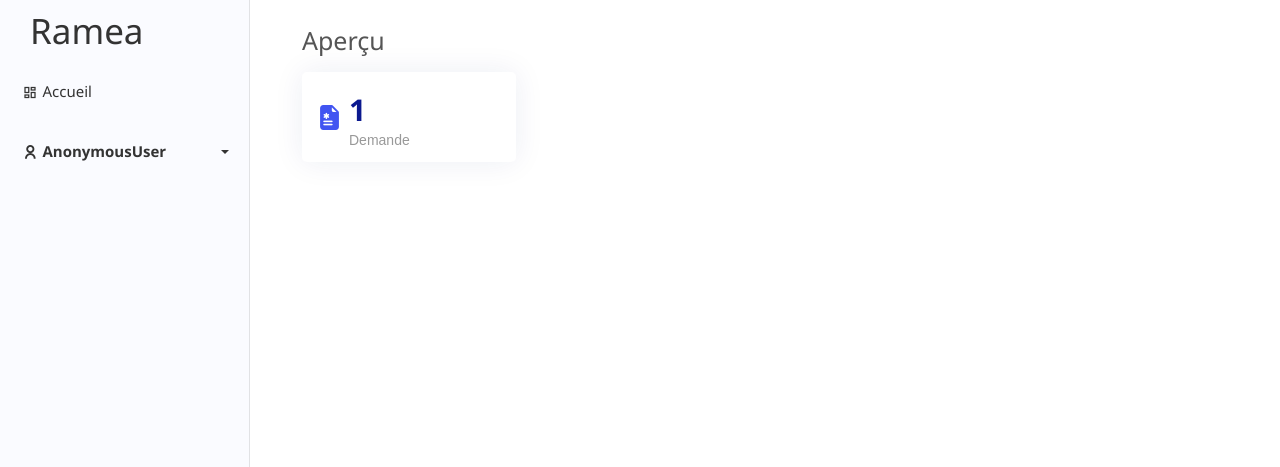
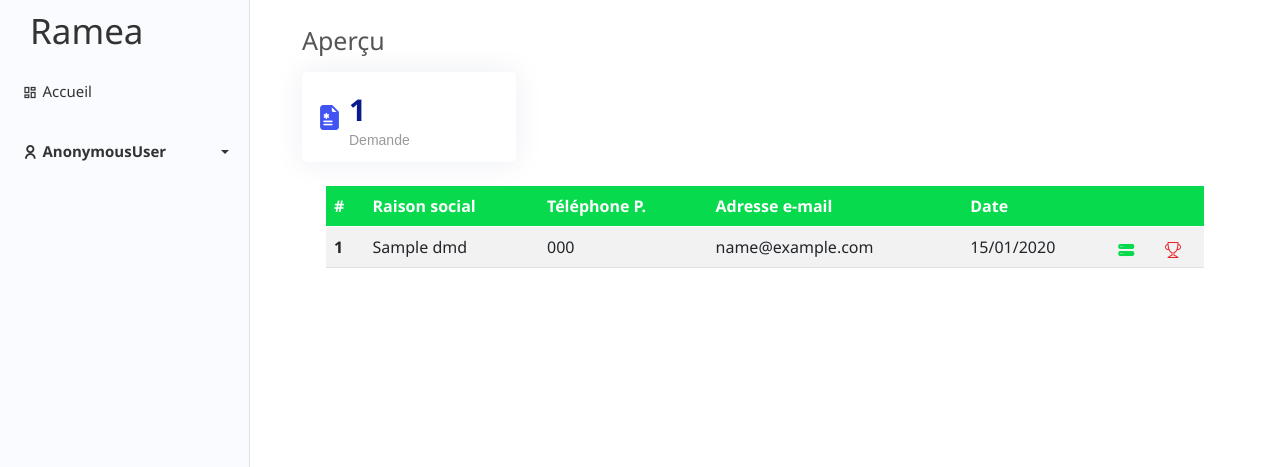
Before and after one commit to iamwinner422/ramea-webapp, a Django app: template templates/panel/index.html in a window 1280 px wide. Shown: the top 467 px of the page. Run offline with Django 3.2, Linux system fonts and the light colour scheme; the template is opened without the code that fills it: most values are stand-ins (such as "Sample title", 1, 10 or a date in 2020); some libraries are stand-ins or nearby versions.

Commit message:
Affichages des données sur templates>panel>index.html

```diff
--- a/templates/panel/index.html
+++ b/templates/panel/index.html
@@ -62,9 +62,43 @@
                     </div>
                 </div>
             </section>
+            <br>
             <div class="container-fluid">
                 <div class="row">
-                    <div class="col-lg-12"></div>
+                    <div class="col-lg-12">
+                        <div class="container-fluid table-responsive">
+                            {% if lst_dmd %}
+                            <table class="table table-striped">
+                                <thead class="thead">
+                                    <tr>
+                                        <th scope="col">#</th>
+                                        <th scope="col">Raison social</th>
+                                        <th scope="col">Téléphone P.</th>
+                                        <th scope="col">Adresse e-mail</th>
+                                        <th scope="col">Date</th>
+                                        <th scope="colg" colspan="2"></th>
+                                    </tr>
+                                </thead>
+                                <tbody>
+                                {% for dmd in lst_dmd %}
+                                    <tr>
+                                        <th scope="row">{{forloop.counter}}</th>
+                                        <td>{{dmd.nom}}</td>
+                                        <td>{{dmd.telephone_p}}</td>
+                                        <td>{{dmd.mail}}</td>
+                                        <td>{{dmd.date_add|date:"d/m/Y"}}</td>
+                                        <td><a href="" title="Détails"><i class="bi bi-info-circle info"></i></a></td>
+                                        <td><a href="" title="Supprimer définitivement"><i class="bi bi-x-circle delete" id="btnSupVte"></i></a></td>
+                                    </tr>
+                                {% endfor %}
+                                </tbody>
+                            </table>
+                            {% else %}
+                                <br>
+                                <p class="alert alert-info text-center">Aucune demande pour le moment.</p>
+                            {% endif %}
+                        </div>
+                    </div>
                 </div>
             </div>
         </div>
```
